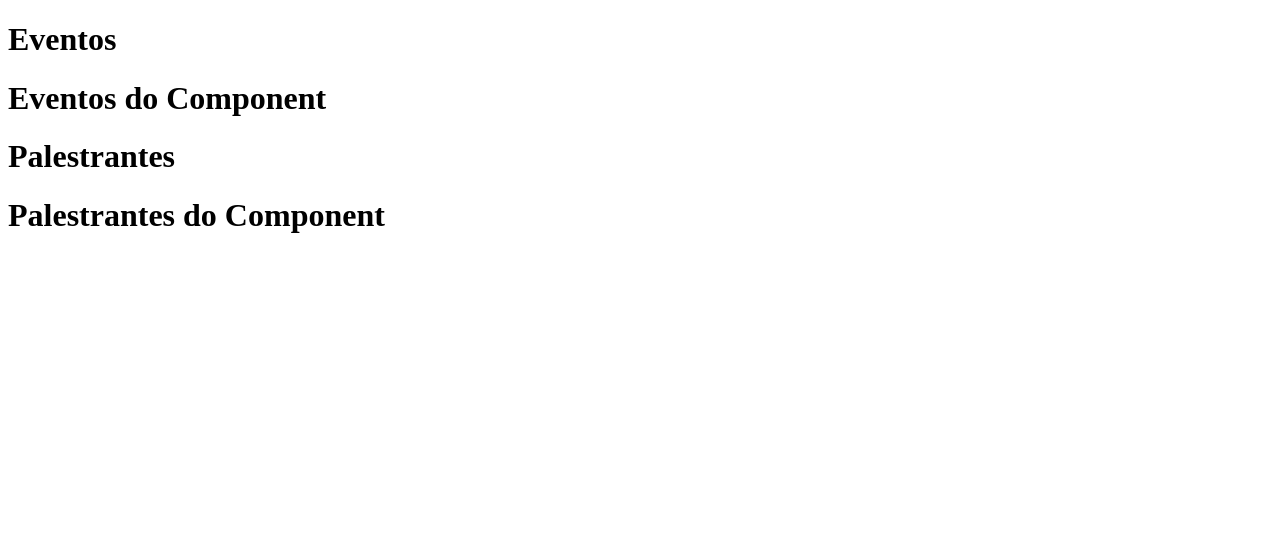
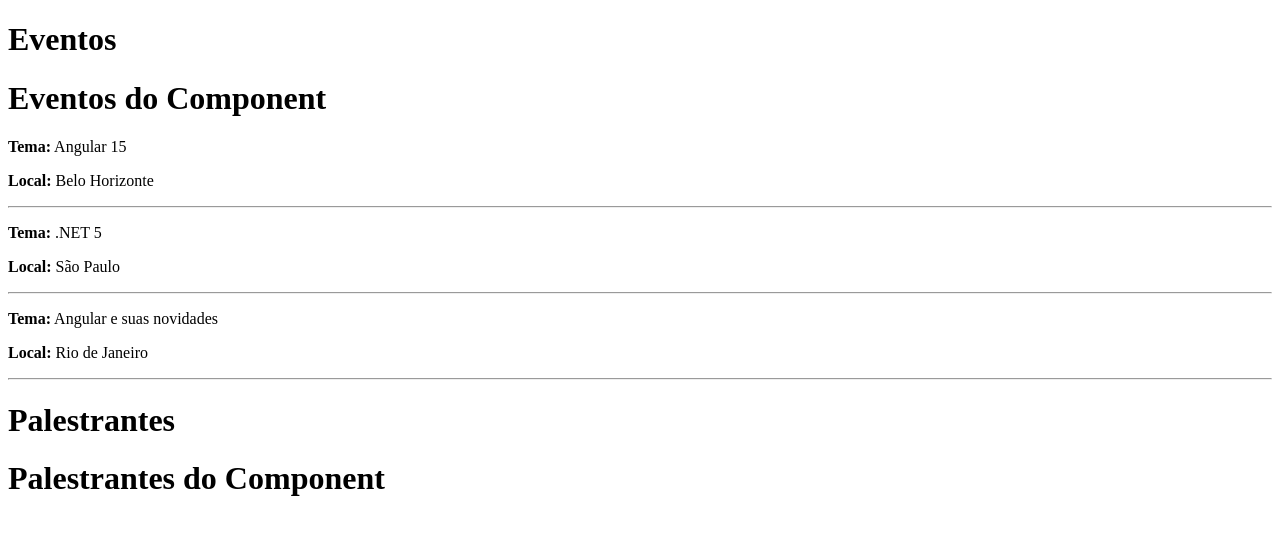
Before and after one commit to RamonBecker/ProEventos, an Angular app in the folder Front/ProEventos-App/: page / in a window 1280 px wide. Shown: the top 534 px of the page. Built offline with nearby package versions, Linux system fonts and the light colour scheme.

Commit message:
Diretiva ngFor

```diff
--- a/Front/ProEventos-App/src/app/eventos/eventos.component.html
+++ b/Front/ProEventos-App/src/app/eventos/eventos.component.html
@@ -1 +1,9 @@
 <h1>Eventos do Component</h1>
+
+
+
+<div *ngFor="let evento of eventos">
+  <p><b>Tema:</b> {{evento.Tema}}</p>
+  <p><b>Local:</b> {{evento.Local}}</p>
+  <hr>
+</div>
--- a/Front/ProEventos-App/src/app/eventos/eventos.component.ts
+++ b/Front/ProEventos-App/src/app/eventos/eventos.component.ts
@@ -7,6 +7,21 @@
 })
 export class EventosComponent implements OnInit {
 
+  public eventos: any = [
+    {
+      Tema: 'Angular 15',
+      Local: 'Belo Horizonte'
+    },
+    {
+      Tema: '.NET 5',
+      Local: 'São Paulo'
+    },
+    {
+      Tema: 'Angular e suas novidades',
+      Local: 'Rio de Janeiro'
+    }
+  ];
+
   constructor() { }
 
   ngOnInit(): void {
```
